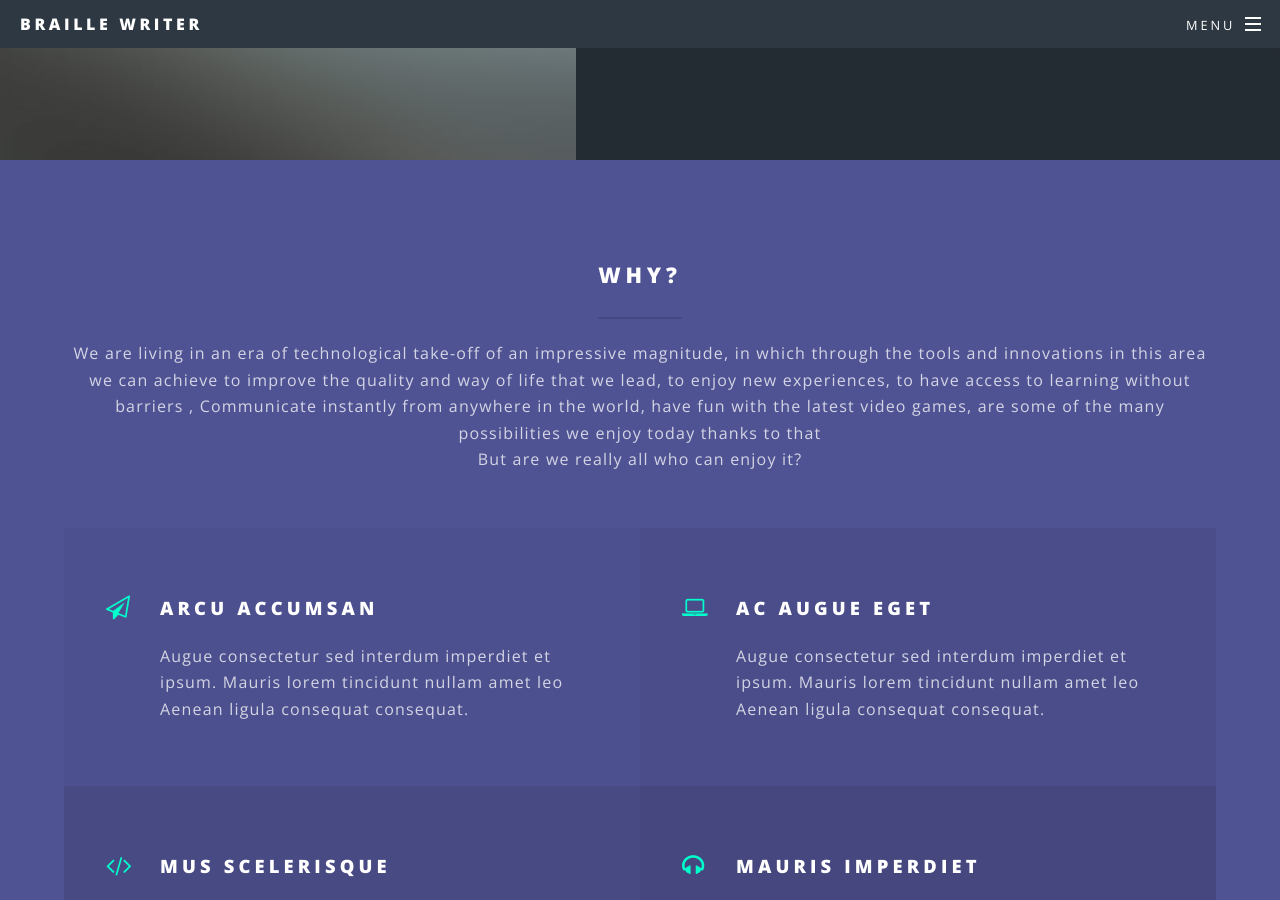
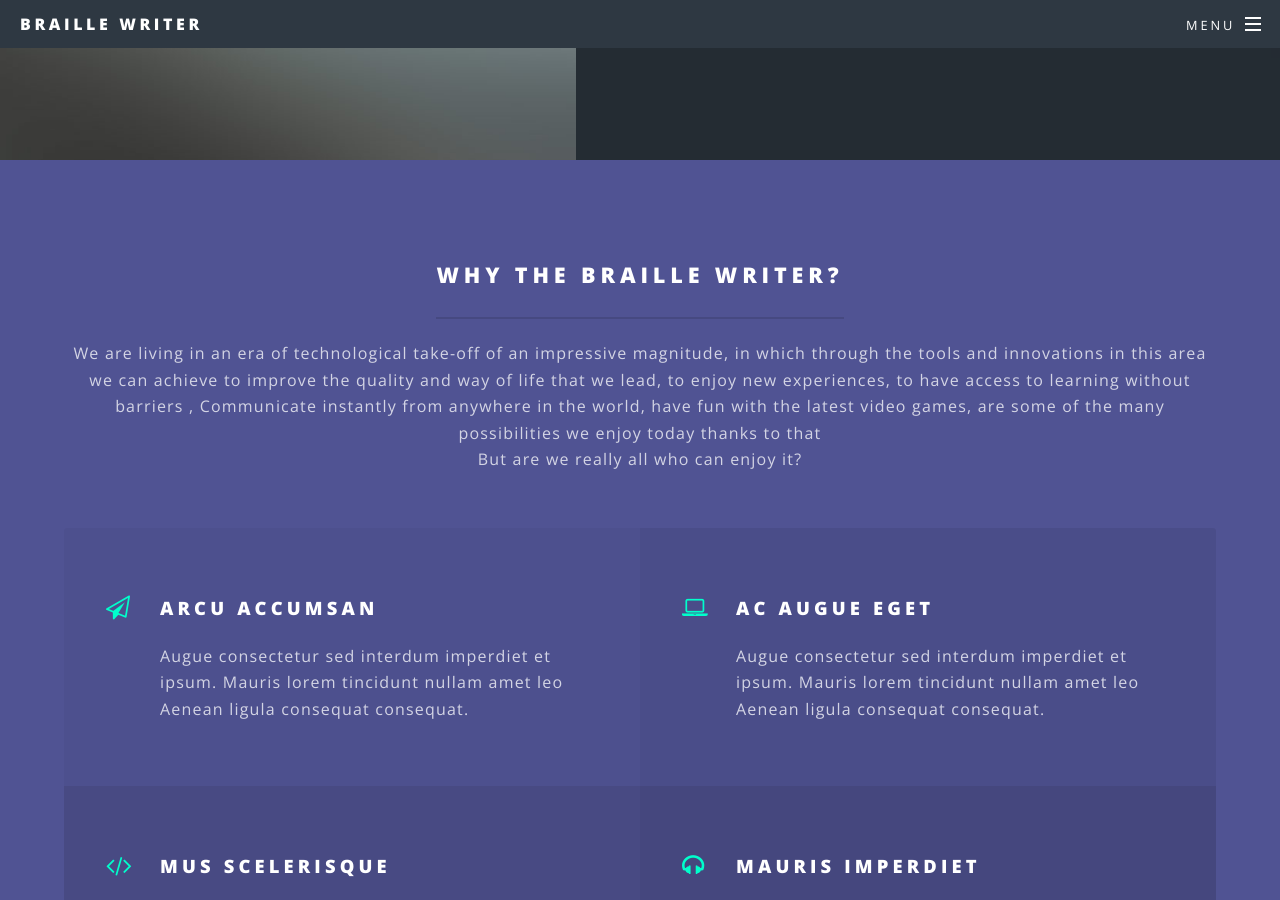
Before and after one commit to Rebecasarai/Braille-Writer, a Jekyll site: the page built from index.html, in a window 1280 px wide and 900 px high, scrolled down 2483 px. Built offline with Jekyll 4.4.1, drawn with Linux system fonts in a browser that asks for light colours.

Commit message:
Update index.html

```diff
--- a/index.html
+++ b/index.html
@@ -59,7 +59,7 @@ layout: landing
 					<section id="three" class="wrapper style3 special">
 						<div class="inner">
 							<header class="major">
-								<h2>Why?</h2>
+								<h2>Why The Braille Writer?</h2>
 								<p>We are living in an era of technological take-off of an impressive magnitude, in which through the tools and innovations in this area we can achieve to improve the quality and way of life that we lead, to enjoy new experiences, to have access to learning without barriers , Communicate instantly from anywhere in the world, have fun with the latest video games, are some of the many possibilities we enjoy today thanks to that
 									<br />
 								But are we really all who can enjoy it?</p>
```
